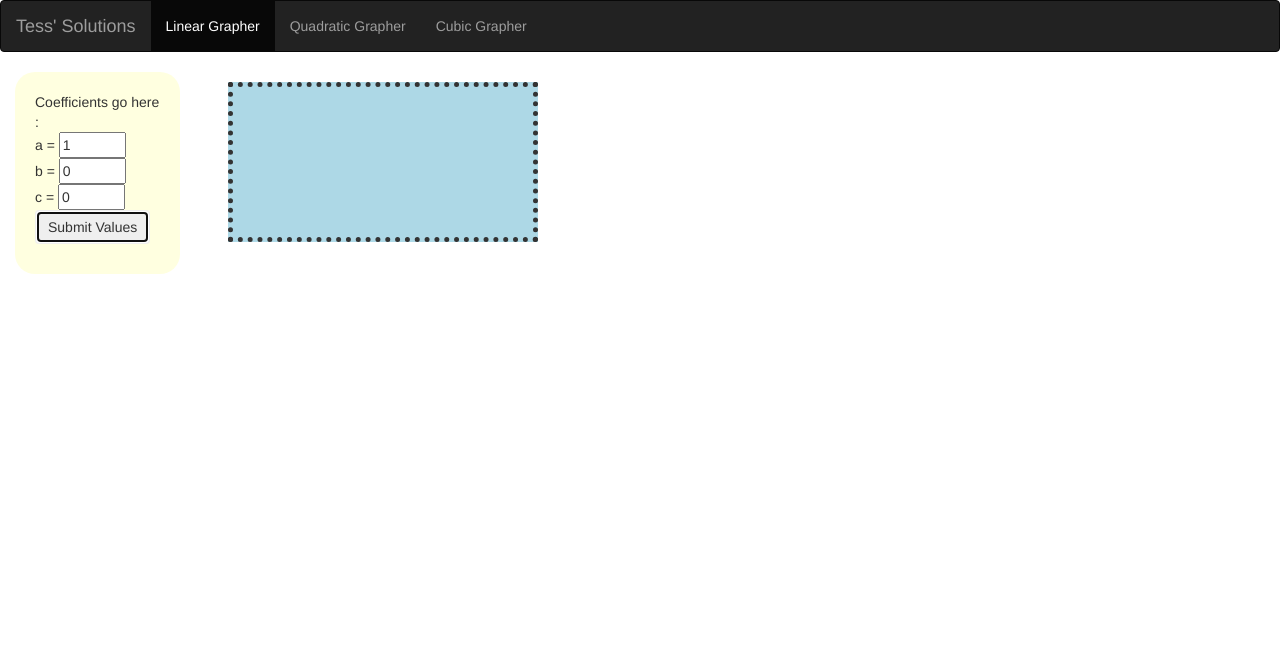
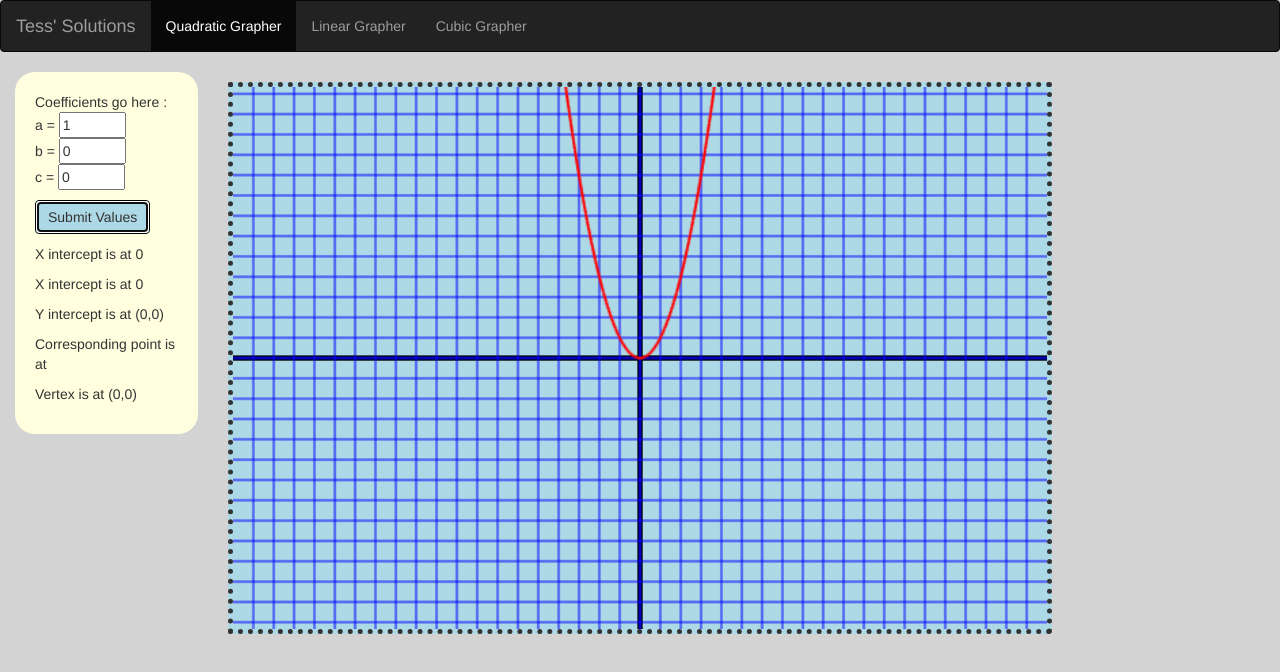
Before and after one commit to faurytess/QuadSolver, a plain HTML site: page index.html in a window 1280 px wide. Both pictures are taken after a click on the button "Submit Values". Drawn offline with nearby package versions, Linux system fonts and the light colour scheme.

Commit message:
Add files via upload

```diff
--- a/index.html
+++ b/index.html
@@ -6,9 +6,10 @@
   <title>Bootstrap Example</title>
   <meta charset="utf-8">
   <meta name="viewport" content="width=device-width, initial-scale=1">
-  <link rel="stylesheet" href="http://maxcdn.bootstrapcdn.com/bootstrap/3.3.5/css/bootstrap.min.css">
+  <link rel="stylesheet" href="https://maxcdn.bootstrapcdn.com/bootstrap/3.3.5/css/bootstrap.min.css">
   <script src="https://ajax.googleapis.com/ajax/libs/jquery/1.11.3/jquery.min.js"></script>
-  <script src="http://maxcdn.bootstrapcdn.com/bootstrap/3.3.5/js/bootstrap.min.js"></script>
+  <script src="https://maxcdn.bootstrapcdn.com/bootstrap/3.3.5/js/bootstrap.min.js"></script>
+  <script type="text/javascript" src="quadScript.js"></script>
   <!-- styles to override bootstrap settings or add our own styles -->
   <style>
     /* Set gray background color and 100% height */
@@ -23,13 +24,29 @@
       }
       .row.content {height:auto;}
     }
+    body{
+      background-color: lightgrey;
+    }
     .coeff {
-      width: 90%;
+      width: 100%;
       background-color: lightyellow;
       padding: 20px;
       border-radius: 20px;
     }
+     .myResults {
+      width: 100%;
+    }
+    .btn{
+      border-color:black;
+      border-width: 1.5px;
+      color:white;
+      background-color:lightblue;
+    }
+    #submitbutton{
+      margin-top: 10px;
+    }
     canvas {
+      width: 100%;
       display: block;
       border-style: dotted;
       border-width: 5px;
@@ -39,7 +56,7 @@
   </style>
 
   </head>
-  <body>
+  <body onload="init()">
    <!--  Nav bar that is responsive (container-fluid with data-toggle at collapse) -->
    <nav class="navbar navbar-inverse">
     <div class="container-fluid">
@@ -53,8 +70,8 @@
       </div>
       <div class="collapse navbar-collapse" id="myNavbar">
         <ul class="nav navbar-nav">
-          <li class="active"><a href="#">Linear Grapher</a></li>
-          <li><a href="#2">Quadratic Grapher</a></li>
+          <li class="active"><a href="#">Quadratic Grapher</a></li>
+          <li><a href="#2">Linear Grapher</a></li>
           <li><a href="#3">Cubic Grapher</a></li>
         </ul>
       </div>
@@ -68,11 +85,19 @@
         <div class="coeff">
           <p class="formInfo">Coefficients go here :<br>
 
-            a = <input size="5" type="text" id="linA" value="1"> <br>
+            a = <input size="5" type="text" id="quadA" value="1"> <br>
             b = <input size="5" type="text" id="linB" value="0"> <br>
             c = <input size="5" type="text" id="constant" value="0"> <br>
-            <button class="btn" onclick="">Submit Values</button>
+
+            <button class="btn" onclick="QF()" id="submitbutton">Submit Values</button>
           </p>
+          <div class="solutions">
+        <p id="solution1">X intercept is at</p>
+        <p id="solution2">X intercept is at</p>
+        <p id="y-int">Y intercept is at</p>
+        <p id="corres.point">Corresponding point is at</p>
+        <p id="vertex">Vertex is at</p>
+      </div>
         </div>
       </div>
       <div class="col-sm-8 text-left">
--- /dev/null
+++ b/quadScript.js
@@ -0,0 +1,99 @@
+//Javascript for drawing and calculating quadratics 2017
+var a, b, c, context, w, h, k=15;
+
+function init() {
+  canvas= document.getElementById("mycanvas");
+  context = canvas.getContext("2d");
+  w = canvas.width = 600;
+  h = canvas.height = 400;
+  console.log('canvas is loaded into context',w);
+  graphpaper();
+}  // close init
+
+function QF() {
+  // getting values to do quadratic formula
+  a = $("#quadA").val();
+  b = $("#linB").val();
+  c = $("#constant").val();
+  x1=(-b+Math.sqrt(b**2-4*a*c))/(2*a)
+  x1=Math.round(x1 * 10000) / 10000;
+  x2=(-b-Math.sqrt(b**2-4*a*c))/(2*a)
+  x2=Math.round(x2 * 10000) / 10000;
+  $("#solution1").text("X intercept is at "+x1);
+  $("#solution2").text("X intercept is at "+x2);
+  console.log(a,b,c);
+  results();
+  graphQuad();
+}  // close QF
+
+function results() {
+  // finding vertext and displaying symline and yint results
+  vX = -(b*1)/(2*a);
+  vY = a*Math.pow(vX,2)+b*vX+c*1;
+  $("#vertex").text("Vertex is at (" + vX+","+vY+")");
+  $("#y-int").text("Y intercept is at (0,"+ c+")");
+  //$("#corres.point").text("Corresponding point is at ("+vX*2)")";
+
+}  // close results()
+function graphpaper() {
+  // the x and y axis drawn
+context.lineWidth=4;
+context.beginPath();
+context.moveTo(w/2, 0);
+context.lineTo(w/2, h);
+context.stroke();
+context.beginPath();
+context.moveTo(0,h/2);
+context.lineTo(w, h/2);
+context.stroke();
+
+// thin line with a 50% opacity using rgba()
+  context.lineWidth=1;
+  context.strokeStyle="rgba(0,0,255)";
+
+  //using the direct variation constant, k
+  //  here are the vertical and horizontal lines
+
+  for (i=0; i<h/(2*k); i++) {
+    context.beginPath();
+    context.moveTo( 0, h/2-i*k );
+    context.lineTo( w, h/2-i*k );
+    context.stroke();
+
+    context.beginPath();
+    context.moveTo( 0, h/2+i*k );
+    context.lineTo( w, h/2+i*k );
+    context.stroke();
+
+// thin line with a 50% opacity using rgba()
+  context.lineWidth=1;
+  context.strokeStyle="rgba(0,0,255)";
+
+  }
+  for (i=0; i<w/(2*k); i++) {
+    context.beginPath();
+    context.moveTo( w/2-i*k, 0 );
+    context.lineTo( w/2-i*k,h );
+    context.stroke();
+    context.beginPath();
+    context.moveTo( w/2+i*k, 0 );
+    context.lineTo( w/2+i*k,h );
+    context.stroke();
+  }
+}
+function graphQuad () {
+  for (var i = 0; i < w; i++) {
+    x = (w/2-i)/k;
+    y = c*1+b*x+a*Math.pow(x,2);
+    nx =  (w/2-(i+1))/k
+    ny =  c*1+b*nx+a*Math.pow(nx,2);
+    context.lineWidth=3;
+    console.log(x,y,nx,ny);
+    context.beginPath();
+    context.lineWidth = 2;
+    context.strokeStyle = "Red";
+    context.moveTo(w/2+x*k,h/2-y*k);
+    context.lineTo(w/2+nx*k,h/2-ny*k);
+    context.stroke();
+  }
+}
```
